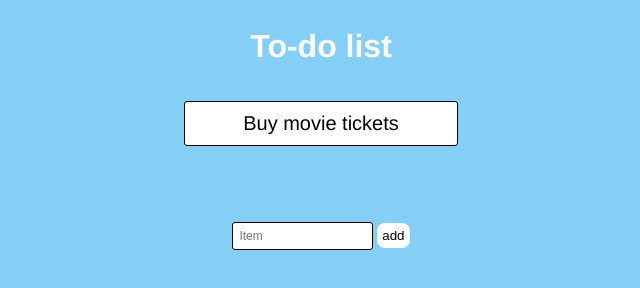
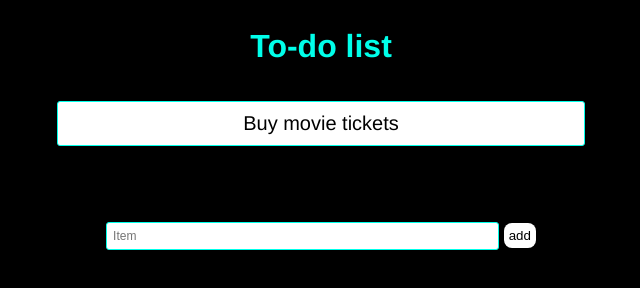
Before and after one commit to krisxcrash/uci_review_sessions, a plain HTML site: page jQuery/index.html in a window 1280 px wide. Shown: the whole page, without its empty margins (319-959 px from the left). Drawn offline with nearby package versions, Linux system fonts and the light colour scheme; files whose address does not match are found by name.

Commit message:
updated UI

```diff
--- a/jQuery/assets/css/style.css
+++ b/jQuery/assets/css/style.css
@@ -1,5 +1,5 @@
 body {
-    background-color: #85cff7;
+    background-color: #000000;
     font-family: 'Helvetica', 'Arial', sans-serif;
   }
 
@@ -8,7 +8,7 @@ body {
   }
 
   h1 {
-    color: white;
+    color: rgb(0, 255, 234);
     margin: 0px auto;
     padding: 20px;
   }
@@ -22,10 +22,10 @@ body {
     color: #000;
     font-size: 20px;
     list-style-type: none;
-    width: 20%;
+    width: 40%;
     margin: 0px auto;
     border-radius: 3px;
-    border: 1px solid #000;
+    border: 1px solid rgb(0, 255, 234);
     padding: 10px;
     margin-bottom: 10px;
   }
@@ -49,7 +49,7 @@ body {
   input[type='text'] {
     font-size: 12px;
     padding: 6px;
-    border: 1px solid #000;
+    border: 1px solid rgb(0, 255, 234);
     border-radius: 3px;
   }
 
@@ -67,5 +67,5 @@ body {
 
   #itemField {
     margin-top: 60px;
-    width: 10%;
+    width: 30%;
   }
--- a/jQuery/index.html
+++ b/jQuery/index.html
@@ -1,5 +1,6 @@
 <!DOCTYPE html>
 <html lang="en">
+
 <head>
     <meta charset="UTF-8">
     <meta name="viewport" content="width=device-width, initial-scale=1.0">
@@ -7,6 +8,7 @@
     <title>jQuery Fun!</title>
     <link rel="stylesheet" href="./assets/css/style.css">
 </head>
+
 <body>
 
     <div id="list_section">
@@ -14,22 +16,19 @@
         <ul>
             <li class="item">Buy movie tickets</li>
         </ul>
-                    <div id="newItemButton"><button href="#">new item</button></div>
+        <div id="newItemButton">
+            <button href="#">new item</button>
+        </div>
         <form id="newItemForm">
             <input type="text" id="itemField" placeholder="Item" />
             <input type="submit" id="add" value="add" />
         </form>
     </div>
 
-    <script src="https://cdnjs.cloudflare.com/ajax/libs/jquery/3.3.1/jquery.js" integrity="sha256-2Kok7MbOyxpgUVvAk/HJ2jigOSYS2auK4Pfzbm7uH60=" crossorigin="anonymous"></script>
+    <script src="https://cdnjs.cloudflare.com/ajax/libs/jquery/3.3.1/jquery.js" integrity="sha256-2Kok7MbOyxpgUVvAk/HJ2jigOSYS2auK4Pfzbm7uH60="
+        crossorigin="anonymous"></script>
     <script src="./assets/js/app.js">
-
-    $(".buttonOne").on("click", function() {
-        console.log("clickity click");
-
-
-    });
-
     </script>
 </body>
+
 </html>
```
Lines whose indentation alone changed are shown as unchanged.
